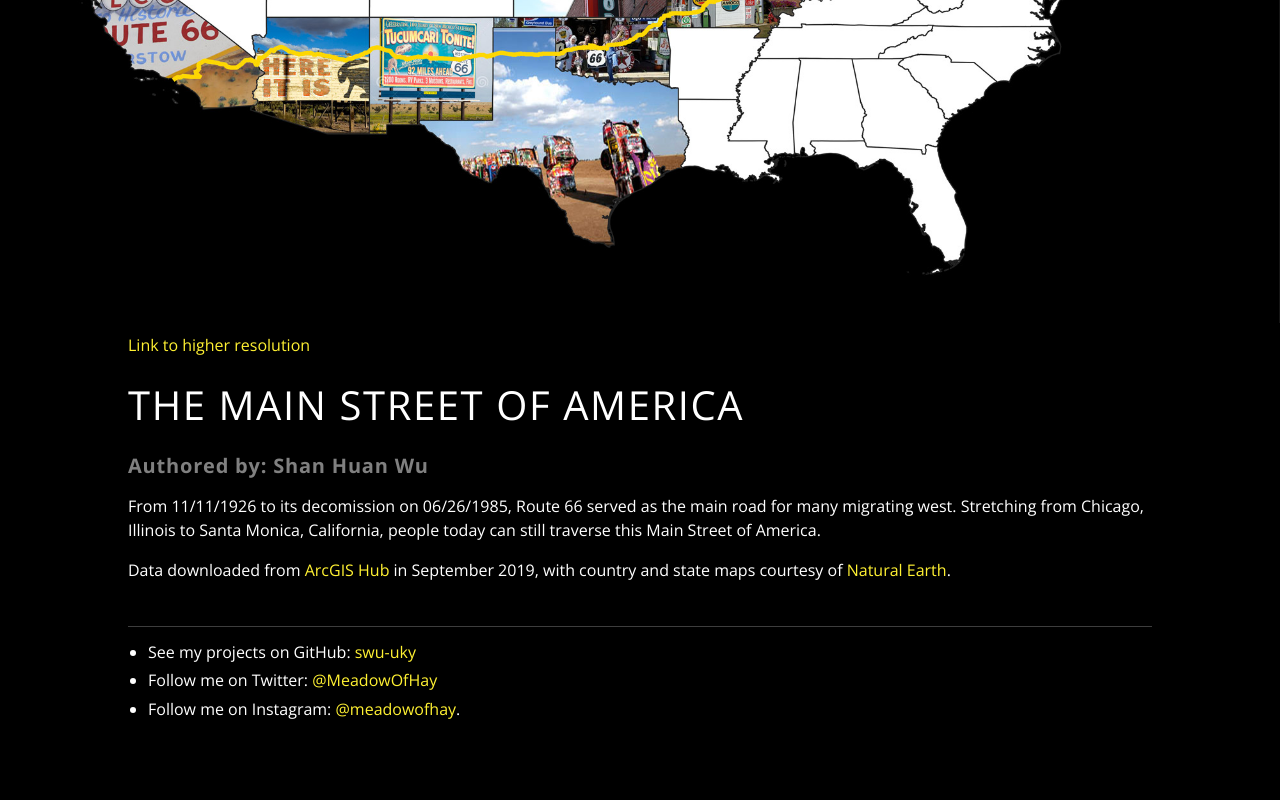
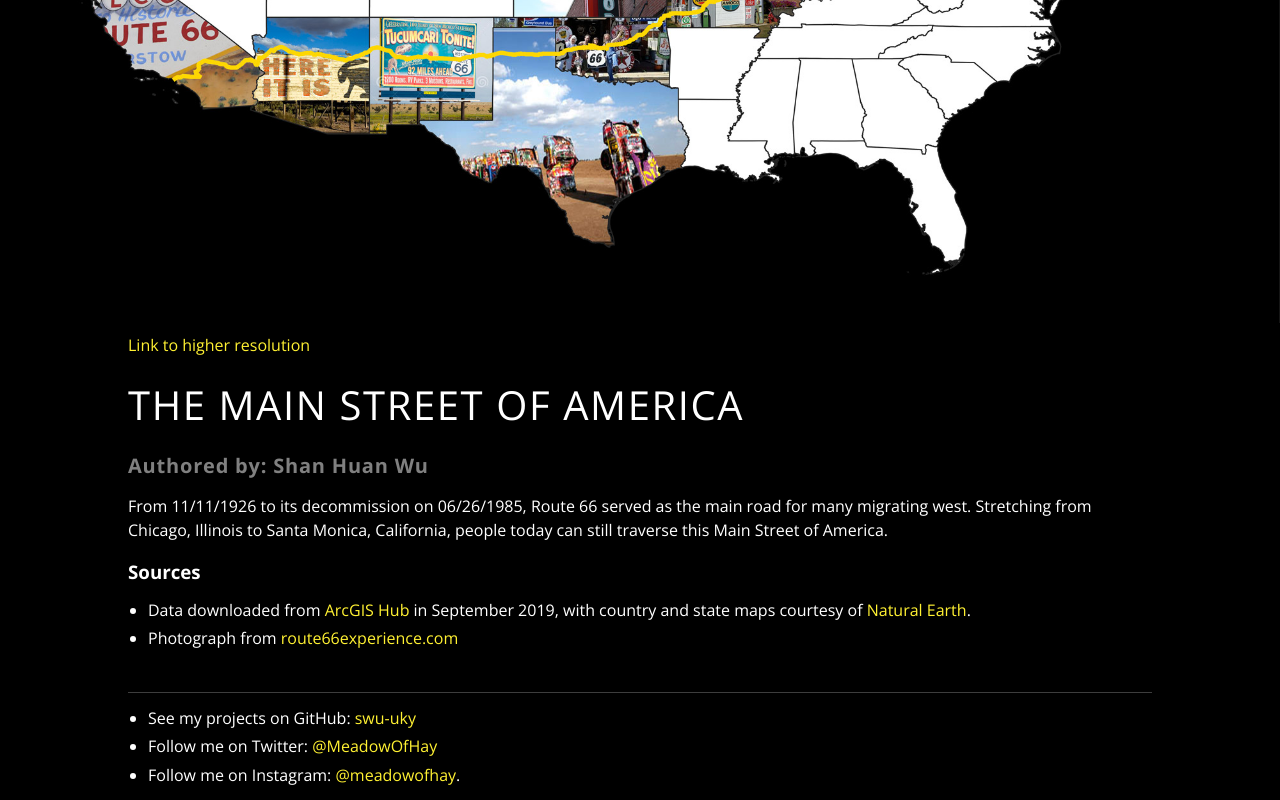
Before and after one commit to swu-uky/route-66, a plain HTML site: page index.html in a window 1280 px wide. Shown: the part 420-1220 px from the top of the page. Before the commit the page ends 1154 px from the top, so only its background shows below. Drawn offline with nearby package versions, Linux system fonts and the light colour scheme.

Commit message:
add sources

```diff
--- a/index.html
+++ b/index.html
@@ -130,12 +130,15 @@
     <h2>Authored by: Shan Huan Wu</h2>
 
     <div class="row">
-        <p>From 11/11/1926 to its decomission on 06/26/1985, Route 66 served as the main road for many migrating west.
+        <p>From 11/11/1926 to its decommission on 06/26/1985, Route 66 served as the main road for many migrating west.
           Stretching from Chicago, Illinois to Santa Monica, California, people today can still traverse this Main Street of America.
         </p>
-        <p>Data downloaded from <a href="https://hub.arcgis.com/datasets/adf920cfd4024cb8a90a99bef0d34443_0" target=blank">ArcGIS Hub</a> in September 2019,
-          with country and state maps courtesy of <a href="https://www.naturalearthdata.com/" target=blank">Natural Earth</a>.
-        </p>
+        <h3>Sources</h3>
+        <ul>
+            <li>Data downloaded from <a href="https://hub.arcgis.com/datasets/adf920cfd4024cb8a90a99bef0d34443_0" target=blank">ArcGIS Hub</a> in September 2019,
+                with country and state maps courtesy of <a href="https://www.naturalearthdata.com/" target=blank">Natural Earth</a>.</li>
+            <li>Photograph from <a href="http://www.route66experience.com">route66experience.com</a> </li>
+        </ul>
     </div>
 
     <hr>
```
